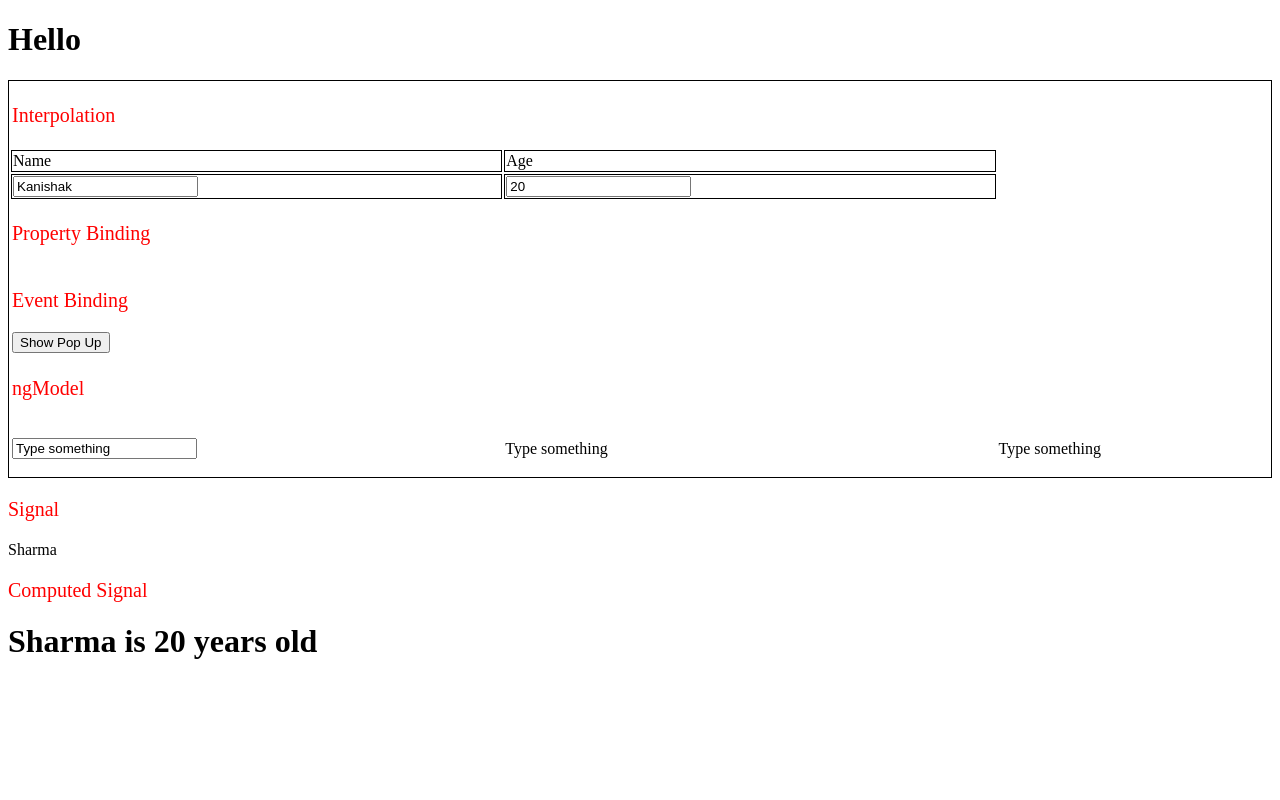
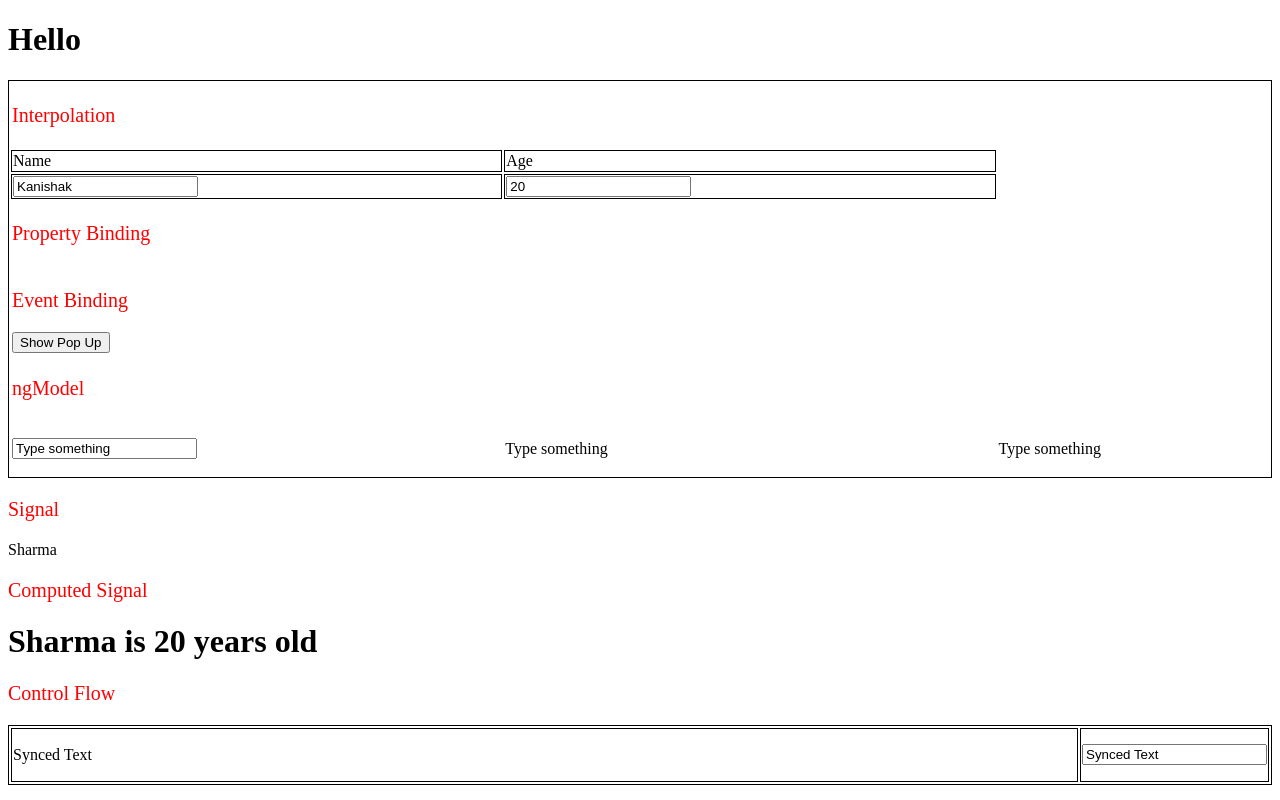
Before and after one commit to Kanishak-xd/angular20.ts, an Angular app: page / in a window 1280 px wide. Built offline with nearby package versions, Linux system fonts and the light colour scheme.

Commit message:
added control flow statement component having @if, @else if, @else and ngModel synced text and input

```diff
--- a/src/app/app.html
+++ b/src/app/app.html
@@ -1,3 +1,4 @@
 <h1>Hello</h1>
 <app-data-binding></app-data-binding>
 <app-signal></app-signal>
+<app-control-flow></app-control-flow>
--- a/src/app/app.ts
+++ b/src/app/app.ts
@@ -4,10 +4,11 @@ import { Admin } from './components/admin/admin';
 import { User } from './components/user/user';
 import { DataBinding } from './components/data-binding/data-binding';
 import { Signal } from './components/signal/signal';
+import { ControlFlow } from './components/control-flow/control-flow';
 
 @Component({
   selector: 'app-root',
-  imports: [RouterOutlet, Admin, User, DataBinding, Signal],
+  imports: [RouterOutlet, Admin, User, DataBinding, Signal, ControlFlow],
   templateUrl: './app.html',
   styleUrl: './app.css'
 })
--- /dev/null
+++ b/src/app/components/control-flow/control-flow.html
@@ -0,0 +1,17 @@
+<p style="font-size: 20px; color: red;">Control Flow</p>
+<table style="width: 100%; border: 1px solid black;">
+    <tr>
+        <td style="width: 100%; border: 1px solid black;">
+            @if(ngModVar === "kan") {
+                <p>Kanishak</p>
+            } @else if (ngModVar === "abh") {
+                <p>Abhilaksh</p>
+            } @else {
+                <p [class]="ngModVar">{{ngModVar}}</p>
+            }
+        </td>
+        <td style="width: 100%; border: 1px solid black;">
+            <input type="text" [(ngModel)]="ngModVar">
+        </td>
+    </tr>
+</table>
--- /dev/null
+++ b/src/app/components/control-flow/control-flow.ts
@@ -0,0 +1,12 @@
+import { Component } from '@angular/core';
+import { FormsModule } from '@angular/forms';
+
+@Component({
+  selector: 'app-control-flow',
+  imports: [FormsModule],
+  templateUrl: './control-flow.html',
+  styleUrl: './control-flow.css'
+})
+export class ControlFlow {
+  ngModVar: string = "Synced Text";
+}
```
Also changed, not shown: src/app/components/control-flow/control-flow.css (added), 1 other file (tests, documents, lock files or other folders).
